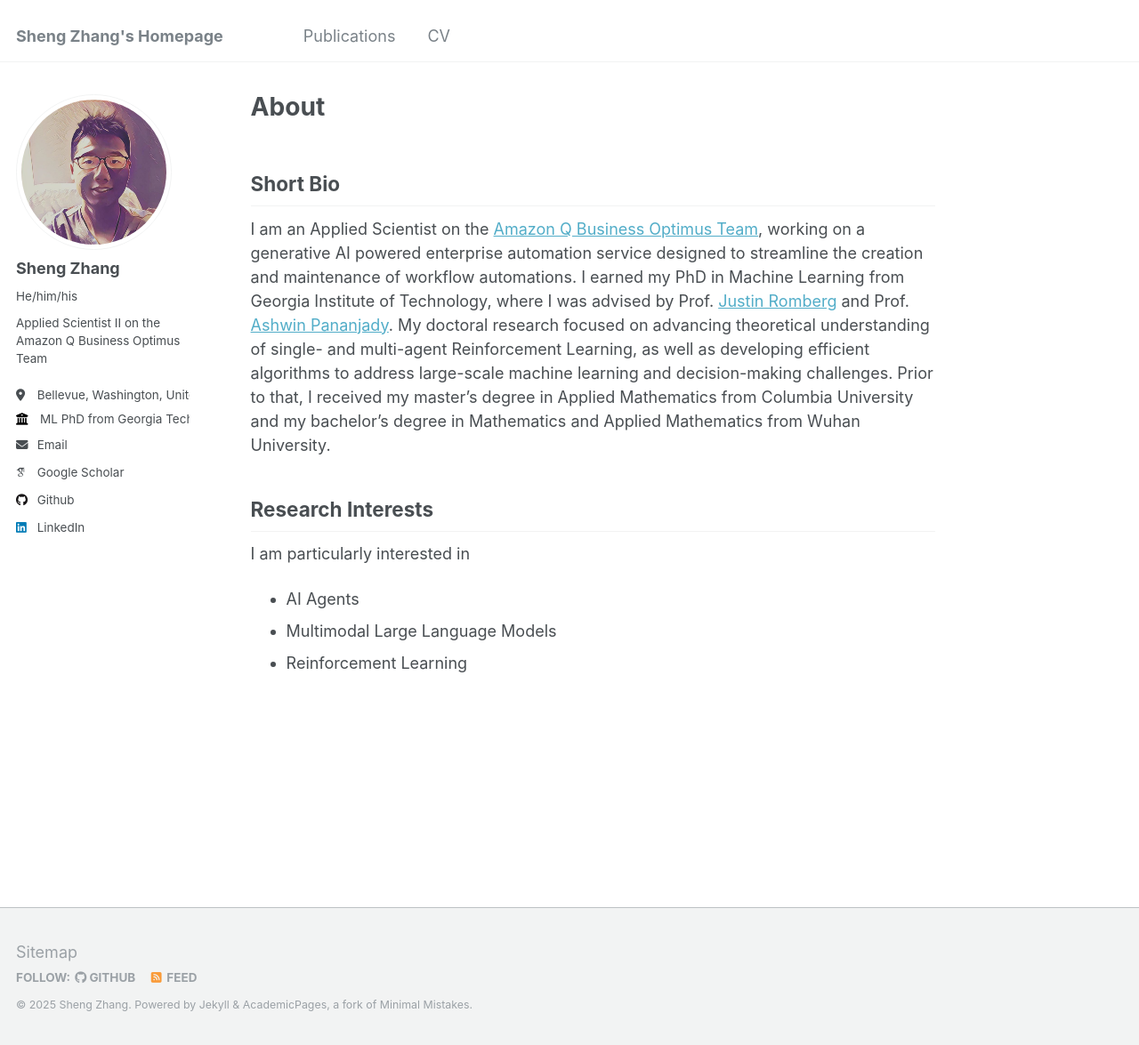
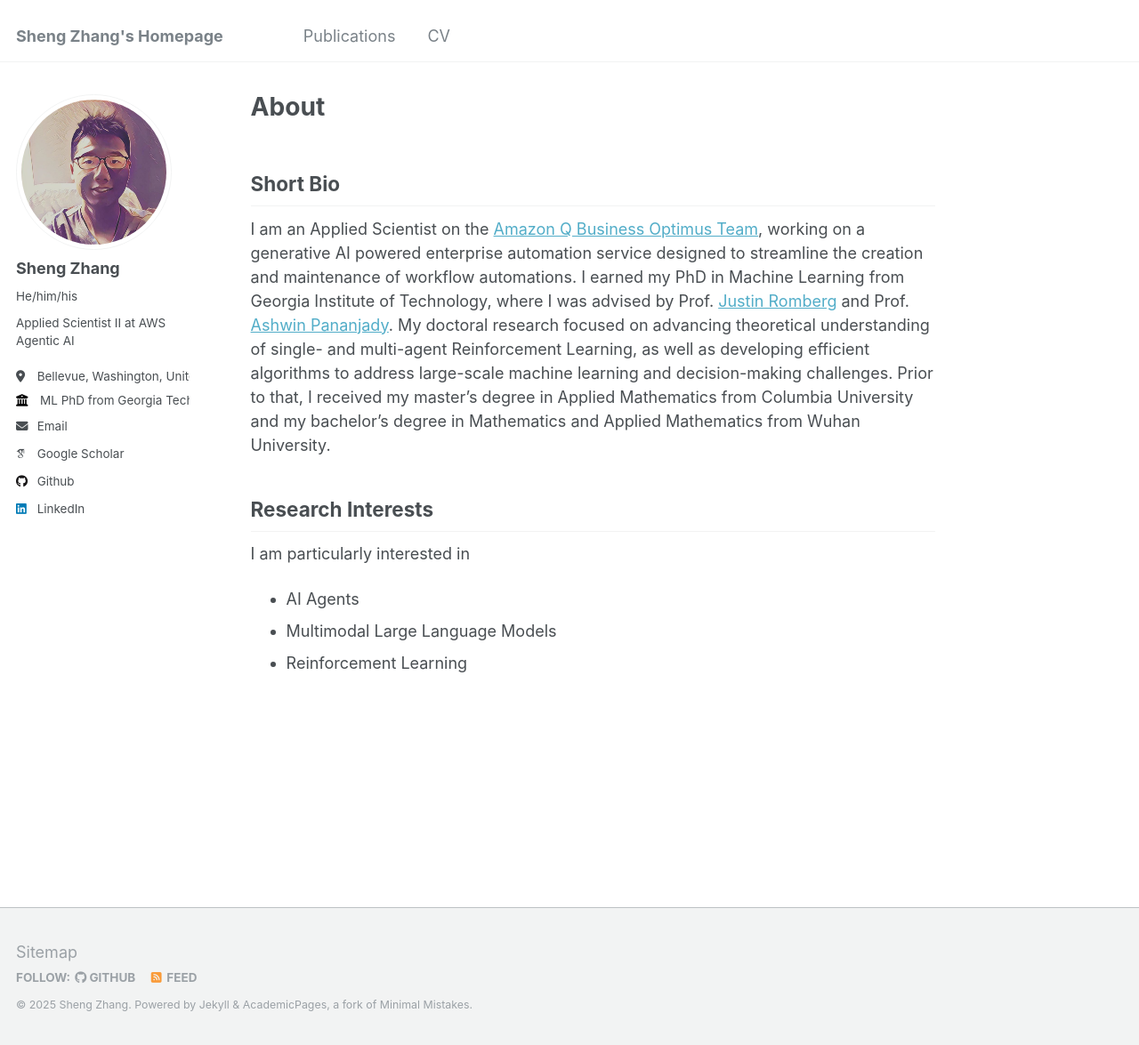
Before and after one commit to szhangml/szhangml.github.io, a Jekyll site: the page built from _pages/about.md, in a window 1280 px wide and 1175 px high. Shown: the whole window at 89% size. Built offline with Jekyll 4.4.1, drawn with Linux system fonts in a browser that asks for light colours; some web fonts are replaced.

Commit message:
Update _config.yml

```diff
--- a/_config.yml
+++ b/_config.yml
@@ -24,7 +24,7 @@ author:
   avatar           : "selfie.png"
   name             : "Sheng Zhang"
   pronouns         : "He/him/his" # example: "she/her"
-  bio              : "Applied Scientist II on the Amazon Q Business Optimus Team"
+  bio              : "Applied Scientist II at AWS Agentic AI"
   location         : "Bellevue, Washington, United States"
   employer         : "ML PhD from Georgia Tech"
   uri              : # URL
```
